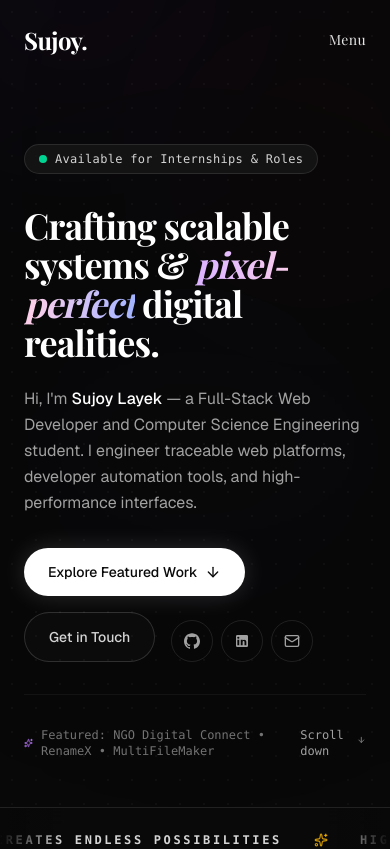
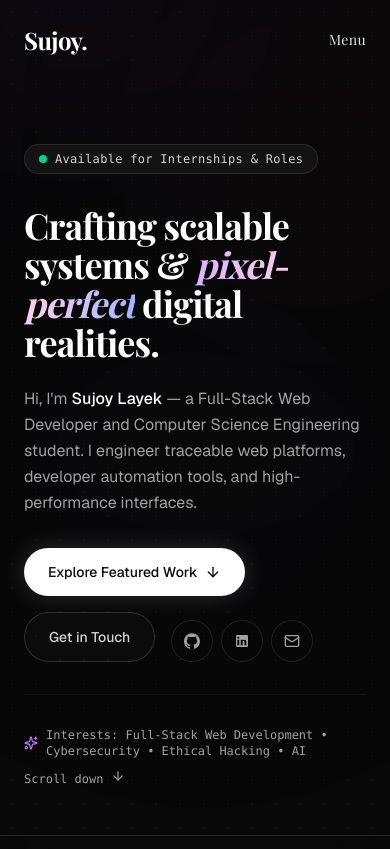
Before and after one commit to sujoylayek2006/Portfolio-web, a Next.js app: page / in a window 390 px wide. Shown: the top 849 px of the page. Built offline with nearby package versions, Linux system fonts and the light colour scheme.

Commit message:
feat: update Hero bottom ticker to showcase Full-Stack, Cybersecurity, Ethical Hacking, and AI

```diff
--- a/src/components/sections/Hero.tsx
+++ b/src/components/sections/Hero.tsx
@@ -113,16 +113,18 @@ export default function Hero() {
         initial={{ opacity: 0 }}
         animate={{ opacity: 1 }}
         transition={{ duration: 1, delay: 0.5 }}
-        className="pt-8 border-t border-white/5 flex items-center justify-between text-xs text-neutral-500 font-mono"
+        className="pt-8 border-t border-white/5 flex flex-col sm:flex-row items-start sm:items-center justify-between gap-3 text-xs text-neutral-500 font-mono"
       >
         <div className="flex items-center space-x-2">
-          <Sparkles className="w-3.5 h-3.5 text-purple-400" />
-          <span>Featured: NGO Digital Connect &bull; RenameX &bull; MultiFileMaker</span>
+          <Sparkles className="w-3.5 h-3.5 text-purple-400 shrink-0" />
+          <span className="text-neutral-400">
+            Interests: Full-Stack Web Development &bull; Cybersecurity &bull; Ethical Hacking &bull; AI
+          </span>
         </div>
 
         <a
           href="#projects"
-          className="group flex items-center space-x-2 text-neutral-400 hover:text-white transition-colors"
+          className="group flex items-center space-x-2 text-neutral-400 hover:text-white transition-colors shrink-0"
         >
           <span>Scroll down</span>
           <ArrowDown className="w-3.5 h-3.5 animate-bounce group-hover:text-purple-400" />
```
Also changed, not shown: 1 other file (tests, documents, lock files or other folders).
